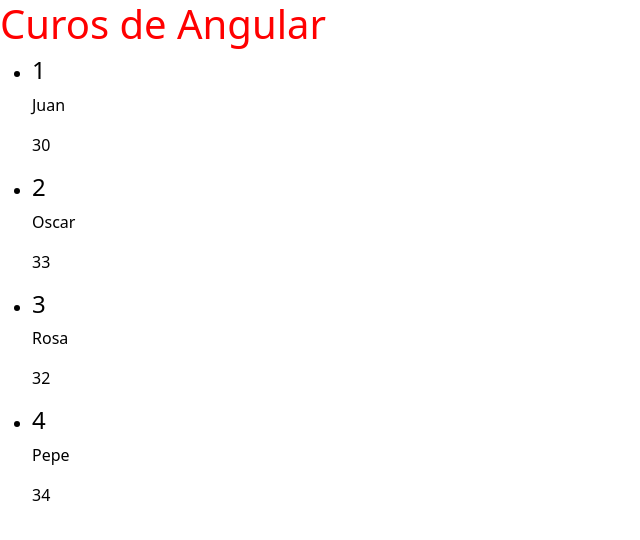
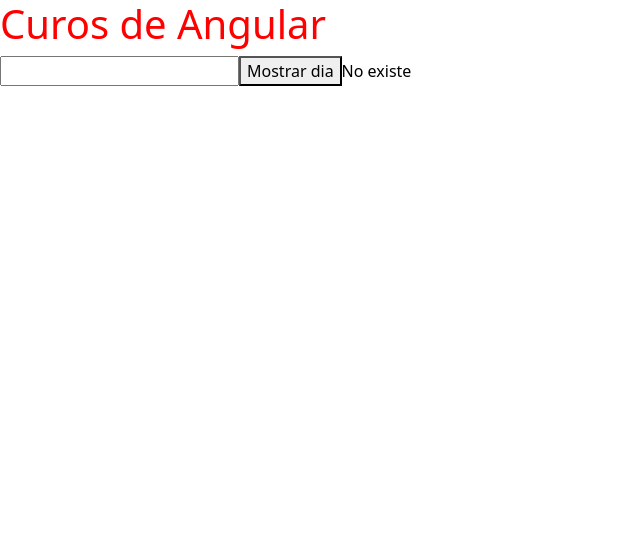
Before and after one commit to Rjchi/angular-course, an Angular app: page / in a window 1280 px wide. Shown: the top 540 px of the page, without its empty margins (0-640 px from the left). Built offline with nearby package versions, Linux system fonts and the light colour scheme.

Commit message:
directiva switch

```diff
--- a/src/app/app.component.html
+++ b/src/app/app.component.html
@@ -12,6 +12,8 @@
   <h1>Enlace de propiedades</h1>
   <app-botones-propiedades></app-botones-propiedades> -->
 
-  <app-bucles></app-bucles>
+  <!-- <app-bucles></app-bucles> -->
+
+  <app-switch></app-switch>
 
 </main>
--- a/src/app/app.module.ts
+++ b/src/app/app.module.ts
@@ -10,7 +10,8 @@
 import { BotonesComponent } from './botones/botones.component';
 import { BotonesPropiedadesComponent } from './botones-propiedades/botones-propiedades.component';
 import { FormularioComponent } from './formulario/formulario.component';
-import { BuclesComponent } from './bucles/bucles.component'
+import { BuclesComponent } from './bucles/bucles.component';
+import { SwitchComponent } from './switch/switch.component'
 
 /**-------------------------------------------------------------------------
  * |  Aqui registramos todos los componentes que forman parte de este modulo
@@ -24,6 +25,7 @@
     BotonesPropiedadesComponent,
     FormularioComponent,
     BuclesComponent,
+    SwitchComponent,
   ],
   imports: [
     BrowserModule
--- /dev/null
+++ b/src/app/switch/switch.component.html
@@ -0,0 +1,13 @@
+<!-- Asi asignamos el valor que queremos evaluar -->
+<main [ngSwitch]="dia">
+  <input type="text" #nuevoDia />
+  <button (click)="dia = nuevoDia.value">Mostrar dia</button>
+  <span *ngSwitchCase="'1'">Lunes</span>
+  <span *ngSwitchCase="'2'">Martes</span>
+  <span *ngSwitchCase="'3'">Miercoles</span>
+  <span *ngSwitchCase="'4'">Jueves</span>
+  <span *ngSwitchCase="'5'">Viernes</span>
+  <span *ngSwitchCase="'6'">Sabado</span>
+  <span *ngSwitchCase="'7'">Domingo</span>
+  <span *ngSwitchDefault>No existe</span>
+</main>
```
Also changed, not shown: src/app/switch/switch.component.ts (added, +13 -0 lines), src/app/switch/switch.component.css (added), 1 other file (tests, documents, lock files or other folders).
